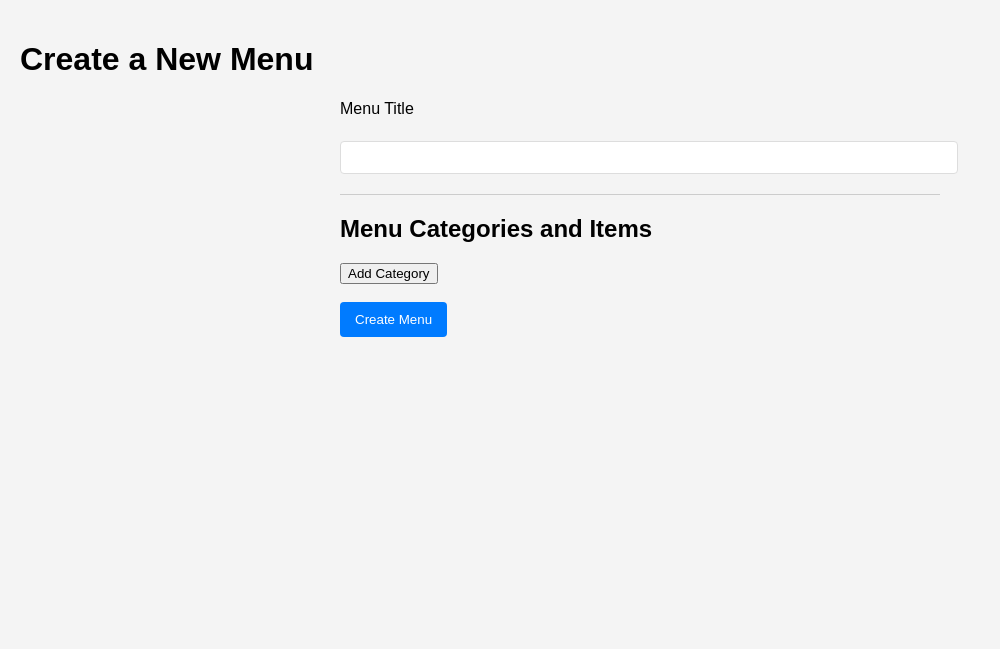
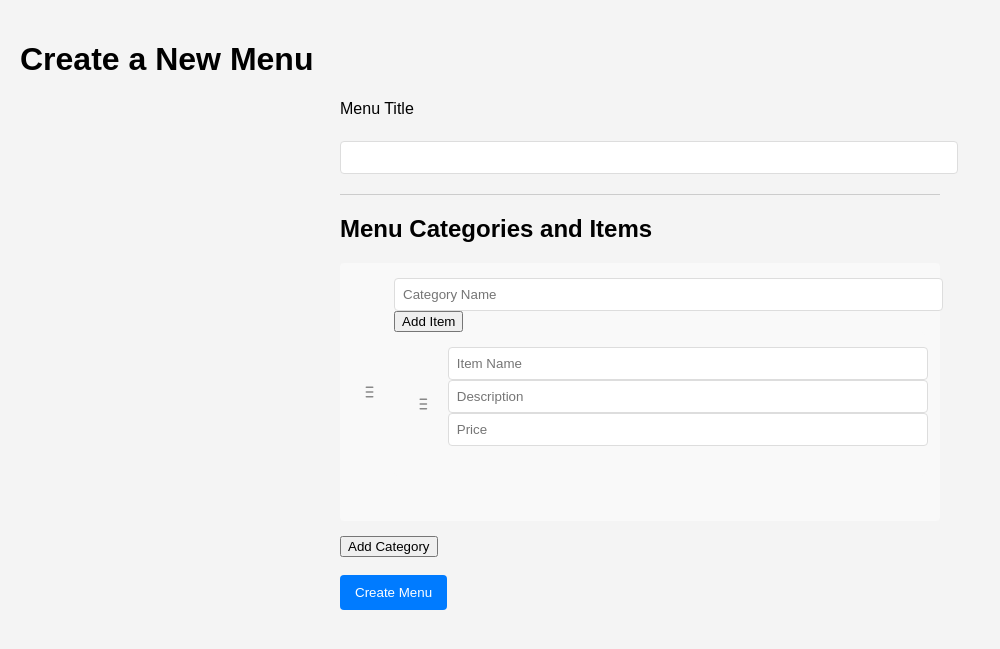
Before and after one commit to barteksdl21/migmenu, a Flask app: page /create in a window 1280 px wide. Shown: the part 48-697 px from the top of the page, without its empty margins (0-1000 px from the left). Run offline with Flask 3, Linux system fonts and the light colour scheme; a user stored in the database is signed in; some libraries are stand-ins or nearby versions.

Commit message:
Added stuff

```diff
--- a/app.py
+++ b/app.py
@@ -11,6 +11,7 @@ import qrcode
 from flask import send_from_directory
 from flask_login import LoginManager, login_user, login_required, logout_user, current_user
 from flask_bcrypt import Bcrypt
+from flask import jsonify
 
 app = Flask(__name__)
 app.config['SECRET_KEY'] = 'your_secret_key'  # Replace with a secure key
@@ -71,6 +72,10 @@ class MenuItemForm(FlaskForm):
 class CreateMenuForm(FlaskForm):
   title = StringField('Menu Title', validators=[DataRequired(), Length(max=150)])
   submit_button = SubmitField('Create Menu')
+
+class EditMenuForm(FlaskForm):
+  title = StringField('Menu Title', validators=[DataRequired(), Length(max=150)])
+  submit_button = SubmitField('Update Menu')
 
 # Utility function to generate random string for shareable link
 def generate_unique_link(length=8):
@@ -216,7 +221,7 @@ def edit_menu(link):
       flash('You do not have permission to edit this menu.', 'danger')
       return redirect(url_for('view_menu', link=link))
 
-  form = CreateMenuForm(obj=menu)
+  form = EditMenuForm(obj=menu)
 
   if form.validate_on_submit():
       menu.title = form.title.data
@@ -235,12 +240,14 @@ def edit_menu(link):
           category_name = categories_data.get(f'categories[{category_index}][name]', [''])[0]
           category_order = int(categories_data.get(f'categories[{category_index}][order]', [0])[0])
 
-          if category_index.isdigit() and int(category_index) in existing_category_ids:
+          if category_index.startswith('category-'):
+              category_id = int(category_index.split('-')[-1])
               # Update existing category
-              category = Category.query.get(int(category_index))
-              category.name = category_name
-              category.order = category_order
-              updated_category_ids.add(category.id)
+              category = Category.query.get(category_id)
+              if category:
+                  category.name = category_name
+                  category.order = category_order
+                  updated_category_ids.add(category.id)
           elif category_name:
               # Create new category
               category = Category(name=category_name, menu_id=menu.id, order=category_order)
@@ -266,17 +273,22 @@ def edit_menu(link):
           description = categories_data.get(f'items[{item_index}][description]', [''])[0]
           price = categories_data.get(f'items[{item_index}][price]', ['0'])[0]
           item_order = int(categories_data.get(f'items[{item_index}][order]', [0])[0])
-          category_id = int(categories_data.get(f'items[{item_index}][category_id]', [0])[0])
+          category_id_str = categories_data.get(f'items[{item_index}][category_id]', [''])[0]
 
-          if item_index.isdigit() and int(item_index) in existing_item_ids:
+          # Extract the numeric part of the category_id
+          category_id = int(category_id_str.split('-')[-1]) if category_id_str.startswith('category-') else int(category_id_str)
+
+          if item_index.startswith('item-'):
+              item_id = int(item_index.split('-')[-1])
               # Update existing item
-              item = MenuItem.query.get(int(item_index))
-              item.name = name
-              item.description = description
-              item.price = float(price)
-              item.order = item_order
-              item.category_id = category_id
-              updated_item_ids.add(item.id)
+              item = MenuItem.query.get(item_id)
+              if item:
+                  item.name = name
+                  item.description = description
+                  item.price = float(price)
+                  item.order = item_order
+                  item.category_id = category_id
+                  updated_item_ids.add(item.id)
           elif name and price:
               # Create new item
               item = MenuItem(name=name, description=description, price=float(price),
@@ -285,7 +297,7 @@ def edit_menu(link):
               db.session.flush()  # To get the item.id
               updated_item_ids.add(item.id)
 
-          print(f"Updated/Created item: {item.name} - {item.price} - Order: {item_order} - Category: {category_id}")  # Debug print
+          print(f"Updated/Created item: {name} - {price} - Order: {item_order} - Category: {category_id}")  # Debug print
 
       # Delete items that were removed
       for item_id in existing_item_ids - updated_item_ids:
@@ -305,6 +317,28 @@ def edit_menu(link):
   categories = Category.query.filter_by(menu_id=menu.id).order_by(Category.order).all()
   return render_template('edit_menu.html', form=form, menu=menu, categories=categories)
 
+@app.route('/delete/<link>', methods=['POST'])
+@login_required
+def delete_menu(link):
+  menu = Menu.query.filter_by(shareable_link=link).first_or_404()
+  if menu.owner != current_user:
+      return jsonify({'success': False, 'message': 'You do not have permission to delete this menu.'}), 403
+
+  # Delete associated QR code file
+  qr_file_path = os.path.join(QR_DIR, menu.qr_code)
+  if os.path.exists(qr_file_path):
+      os.remove(qr_file_path)
+
+  # Delete the menu and all associated categories and items
+  db.session.delete(menu)
+
+  try:
+      db.session.commit()
+      return jsonify({'success': True, 'message': 'Menu deleted successfully!'})
+  except Exception as e:
+      db.session.rollback()
+      return jsonify({'success': False, 'message': 'An error occurred while deleting the menu.'}), 500
+
 # Dashboard Route
 @app.route('/dashboard')
 @login_required
@@ -321,5 +355,14 @@ def index():
 def serve_qr_code(filename):
   return send_from_directory(QR_DIR, filename)
 
+@app.errorhandler(404)
+def page_not_found(e):
+    return render_template('404.html'), 404
+
+@app.errorhandler(500)
+def internal_error(e):
+    db.session.rollback()
+    return render_template('500.html'), 500
+
 if __name__ == '__main__':
   app.run(debug=True)
--- a/static/css/styles.css
+++ b/static/css/styles.css
@@ -114,3 +114,23 @@ form .error {
 .btn:hover {
     background-color: #0056b3;
 }
+
+.drag-handle {
+    cursor: move;
+    padding: 5px;
+    margin-right: 10px;
+    color: #888;
+}
+
+.category, .item {
+    display: flex;
+    align-items: center;
+    background-color: #f9f9f9;
+    padding: 15px;
+    margin-bottom: 15px;
+    border-radius: 4px;
+}
+
+.category > div, .item > div {
+    flex-grow: 1;
+}
--- a/static/js/menu_creator.js
+++ b/static/js/menu_creator.js
@@ -3,38 +3,40 @@
 let categoryCounter = 0;
 let itemCounter = 0;
 
-function initializeCounters() {
-    const categories = document.querySelectorAll('.category');
-    const items = document.querySelectorAll('.item');
-    categoryCounter = categories.length;
-    itemCounter = items.length;
-}
+const dragIcon = '<svg class="drag-handle" width="24" height="24" viewBox="0 0 24 24" fill="none" xmlns="http://www.w3.org/2000/svg"><path d="M8 6H16M8 12H16M8 18H16" stroke="currentColor" stroke-width="2" stroke-linecap="round" stroke-linejoin="round"/></svg>';
 
 function addCategory() {
     categoryCounter++;
     const categoryId = `new-category-${categoryCounter}`;
     const categoryHtml = `
-        <div id="${categoryId}" class="category" draggable="true">
+        <div id="${categoryId}" class="category">
+            ${dragIcon}
+            <div>
                 <input type="text" name="categories[${categoryId}][name]" placeholder="Category Name" required>
                 <input type="hidden" name="categories[${categoryId}][order]" value="${categoryCounter}">
                 <button type="button" onclick="addItem('${categoryId}')">Add Item</button>
                 <div class="items-container"></div>
             </div>
+        </div>
     `;
     document.getElementById('menuStructure').insertAdjacentHTML('beforeend', categoryHtml);
     makeElementDraggable(document.getElementById(categoryId));
+    return categoryId;
 }
 
 function addItem(categoryId) {
     itemCounter++;
     const itemId = `new-item-${itemCounter}`;
     const itemHtml = `
-        <div class="item" draggable="true" data-item-id="${itemId}">
+        <div class="item" data-item-id="${itemId}">
+            ${dragIcon}
+            <div>
                 <input type="text" name="items[${itemId}][name]" placeholder="Item Name" required>
                 <input type="text" name="items[${itemId}][description]" placeholder="Description">
                 <input type="number" name="items[${itemId}][price]" placeholder="Price" step="0.01" required>
                 <input type="hidden" name="items[${itemId}][order]" value="${itemCounter}">
-            <input type="hidden" name="items[${itemId}][category_id]" value="${categoryId.split('-')[1]}">
+                <input type="hidden" name="items[${itemId}][category_id]" value="${categoryId}">
+            </div>
         </div>
     `;
     document.querySelector(`#${categoryId} .items-container`).insertAdjacentHTML('beforeend', itemHtml);
@@ -44,17 +46,10 @@ function makeElementDraggable(element) {
     new Sortable(element.querySelector('.items-container'), {
         group: 'shared',
         animation: 150,
+        handle: '.drag-handle',
         onEnd: function (evt) {
             updateOrder(evt.to);
             updateCategoryAssignment(evt.item, evt.to);
-        }
-    });
-
-    new Sortable(element.parentNode, {
-        group: 'categories',
-        animation: 150,
-        onEnd: function (evt) {
-            updateCategoryOrder();
         }
     });
 }
@@ -70,7 +65,7 @@ function updateOrder(container) {
 }
 
 function updateCategoryAssignment(item, newContainer) {
-    const categoryId = newContainer.closest('.category').id.split('-')[1];
+    const categoryId = newContainer.closest('.category').id;
     const itemId = item.dataset.itemId;
     const categoryInput = item.querySelector(`input[name="items[${itemId}][category_id]"]`);
     categoryInput.value = categoryId;
@@ -86,10 +81,25 @@ function updateCategoryOrder() {
     });
 }
 
-// Initialize the page
 document.addEventListener('DOMContentLoaded', function() {
-    initializeCounters();
+    if (typeof isEditPage === 'undefined' || !isEditPage) {
+        // This is the create page, so add initial category and item
+        const initialCategoryId = addCategory();
+        addItem(initialCategoryId);
+    } else {
+        // This is the edit page, so just initialize existing elements
         document.querySelectorAll('.category').forEach(makeElementDraggable);
+    }
+
+    // Initialize Sortable for the menuStructure
+    new Sortable(document.getElementById('menuStructure'), {
+        group: 'categories',
+        animation: 150,
+        handle: '.drag-handle',
+        onEnd: function (evt) {
+            updateCategoryOrder();
+        }
+    });
 });
 
 // Add event listener to the form submission
--- /dev/null
+++ b/templates/404.html
@@ -0,0 +1,5 @@
+   <!-- templates/index.html -->
+   {% extends "base.html" %}
+   {% block content %}
+   <h1>404</h1>
+   {% endblock %}
--- /dev/null
+++ b/templates/500.html
@@ -0,0 +1,5 @@
+   <!-- templates/index.html -->
+   {% extends "base.html" %}
+   {% block content %}
+   <h1>500</h1>
+   {% endblock %}
--- a/templates/dashboard.html
+++ b/templates/dashboard.html
@@ -6,11 +6,13 @@
     {% for menu in menus %}
         <li>
             <a href="{{ url_for('view_menu', link=menu.shareable_link) }}">{{ menu.title }}</a> |
-            <a href="{{ url_for('edit_menu', link=menu.shareable_link) }}">Edit</a>
+            <a href="{{ url_for('edit_menu', link=menu.shareable_link) }}">Edit</a> |
+            <a href="#" class="delete-menu" data-link="{{ menu.shareable_link }}">Delete</a>
         </li>
     {% else %}
         <li>You have not created any menus yet.</li>
     {% endfor %}
 </ul>
 <a href="{{ url_for('create_menu') }}" class="btn">Create New Menu</a>
+<script src="{{ url_for('static', filename='js/delete_menu.js') }}"></script>
 {% endblock %}
```
Also changed, not shown: static/js/delete_menu.js (added, +35 -0 lines), templates/edit_menu.html (+41 -14 lines), menu.db, qr_codes/5a23g8ed.png (added), qr_codes/S6NXp8nO.png (added), qr_codes/TSEVhBO2.png (deleted), qr_codes/hk1NNLme.png (deleted), qr_codes/lfa0JNAk.png (deleted), 1 other file. Lines whose indentation alone changed are shown as unchanged.
